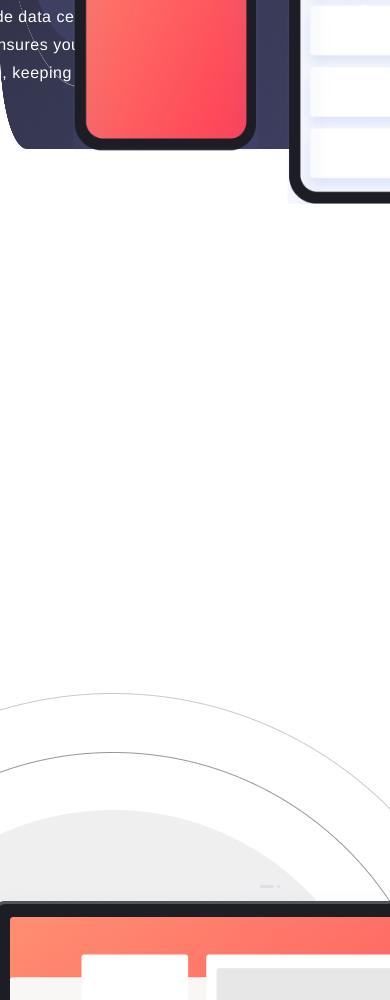
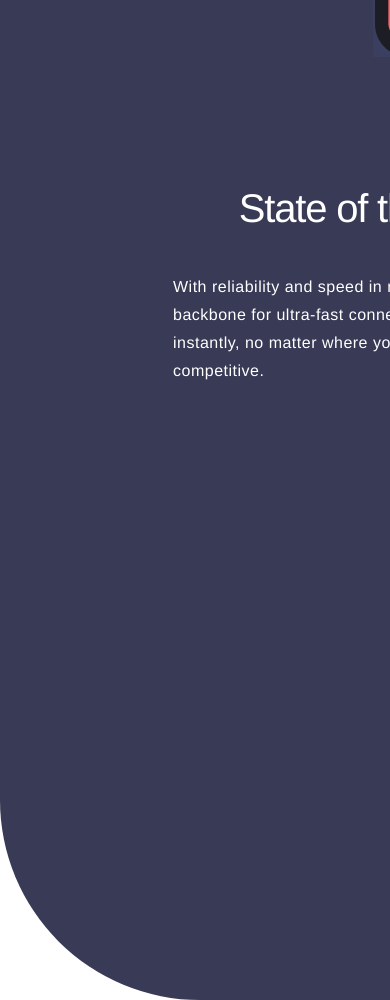
Before and after one commit to EnJulian/Enyata-Week-3-Project-II, a website built with Parcel: page index.html in a window 390 px wide. Shown: the part 2932-3932 px from the top of the page. Built offline with nearby package versions, Linux system fonts and the light colour scheme.

Commit message:
update main.css

```diff
--- a/css/main.css
+++ b/css/main.css
@@ -430,19 +430,52 @@ nav ul li a {
     text-align: center;
   }
   .middle-section{
-    padding: 50px 173px 0 173px;
+    padding: 10px 173px 0 173px;
     position: relative;
+    display: flex;
+    background-color: #383A56;
+    border-bottom-left-radius: 200px;
+    border-top-right-radius: 200px;
+  }
+  .middle-text{
+    display: flex;
+    flex-direction: column;
+    align-items: end;
+    margin-top: 400px;
+
+
+  }
+  .rectangle-copy{
+    display: none;
+  }
+  .middle{
     display: flex;
     flex-direction: column;
   }
   .middle-img {
     display: flex;
     position: relative;
-    bottom: 450px;
+    bottom: 880px;
+    left: 200px;
+
   }
   .phones {
-    width: 400px;
+    display: flex;
     position: relative;
+
+
+  }
+  .phones-mobile{
+    display: none;
+  }
+
+  .bottom-section {
+    padding: 0 185px 0 0;
+    bottom: 100px;
+    position: relative;
+    align-items: center;
+    display: flex;
+
   }
 }
 
```
Also changed, not shown: img/mobile-circles.svg (added).
